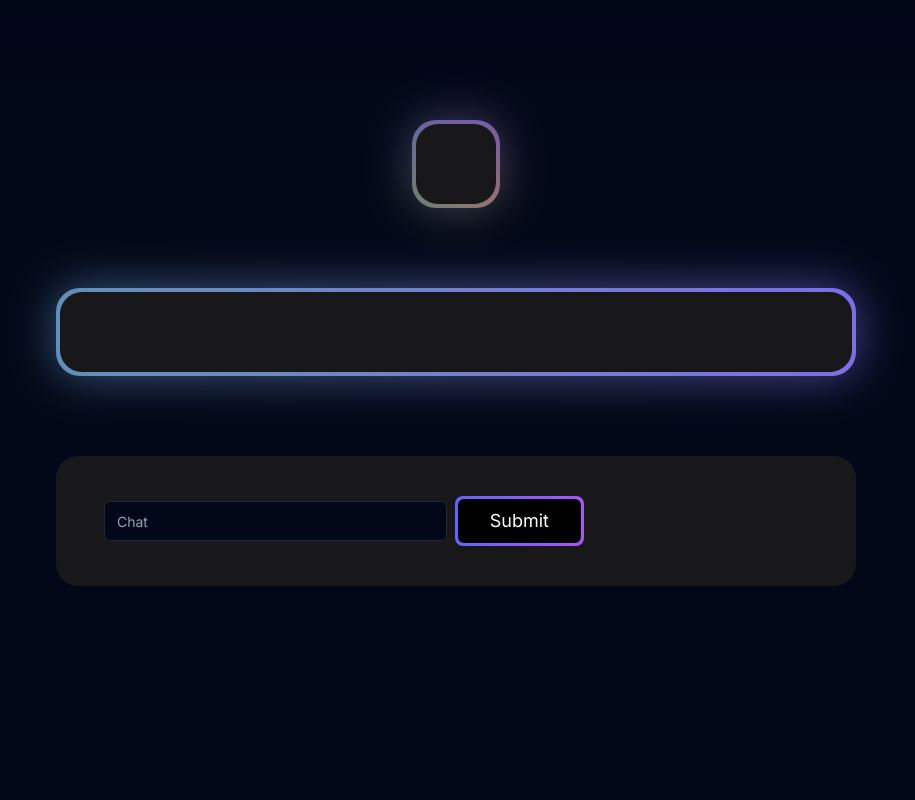
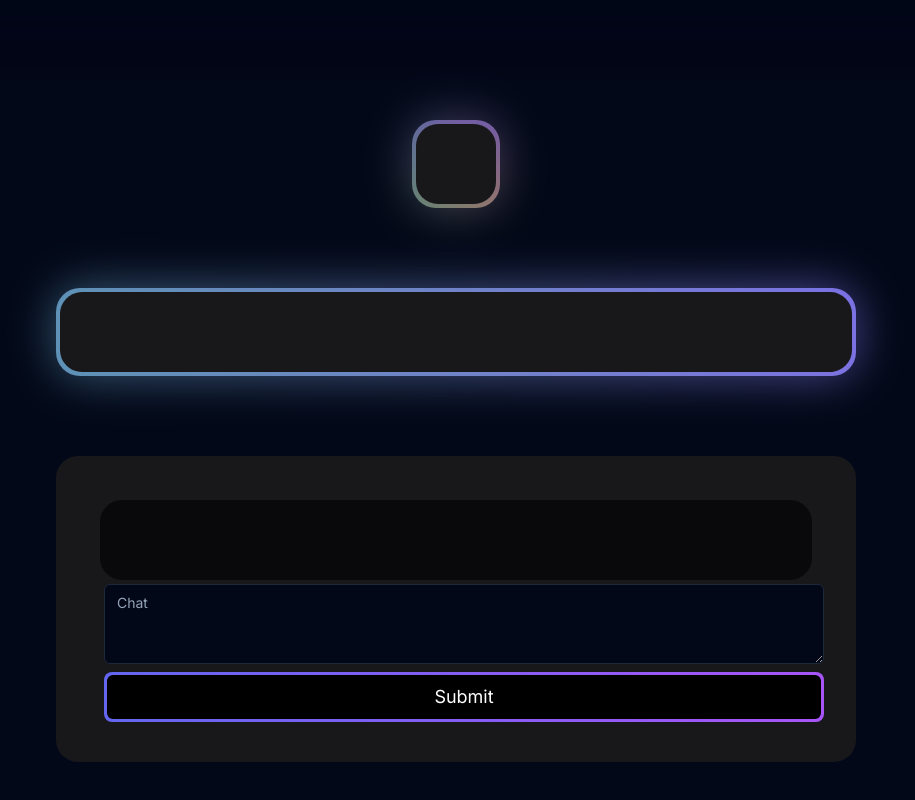
Before and after one commit to EpicLiem/epic-cooker, a Next.js app: page /recipe in a window 1280 px wide. Shown: the part 748-1548 px from the top of the page, without its empty margins (184-1099 px from the left). Before the commit the page ends 1374 px from the top, so only its background shows below. Built offline with nearby package versions, Linux system fonts and the light colour scheme.

Commit message:
qol + bug fixes

```diff
--- a/app/recipe/page.tsx
+++ b/app/recipe/page.tsx
@@ -5,7 +5,9 @@ import React, {useState} from "react";
 import {motion} from "framer-motion";
 import {LampContainer} from "@/components/ui/lamp";
 import {BackgroundGradient} from "@/components/ui/background-gradient"
-import {Input} from "@/components/ui/input";
+import { Textarea } from "@/components/ui/textarea"
+import { Skeleton } from "@/components/ui/skeleton"
+
 
 async function getChat(ingredients, instructions, title, servings, message) {
     ;
@@ -18,6 +20,7 @@ async function getChat(ingredients, instructions, title, servings, message) {
 
 export default function Home() {
     const [result, setResult] = useState([]);
+    const [isLoading, setIsLoading] = useState(false);
     const searchParams = useSearchParams()
     const ingredients = searchParams.get('ingredients')
     const instructions = searchParams.get('instructions')
@@ -31,10 +34,12 @@ export default function Home() {
     };
 
     const submitChat = async () => {
+        setIsLoading(true)
         const chat = await getChat(ingredients, instructions, title, servings, chatQuery)
         // @ts-ignore
         console.log([chat["content"]])
         setResult([chat["content"]])
+        setIsLoading(false)
     };
     return (
         <main>
@@ -75,32 +80,52 @@ export default function Home() {
             <div className="flex justify-center items-center p-10">
                 <BackgroundGradient
                     className="flex items-center space-x-2 text-lg rounded-[22px] p-4 sm:p-10 bg-white dark:bg-zinc-900"
-                containerClassName="w-2/3">
-                    <p >
+                    containerClassName="w-2/3">
+                    <p>
                         {instructions}
                     </p>
                 </BackgroundGradient>
             </div>
 
             <div className="flex justify-center items-center p-10 w-screen">
-                <div className="flex items-center space-x-2 text-lg rounded-[22px] p-4 sm:p-10 bg-white dark:bg-zinc-900 w-2/3">
-                    <div>
-                        {result.map((x, idx) => (
-                            <span>{x}</span>
-                                ))}
+                <div
+                    className="flex-col items-center space-x-2 text-lg rounded-[22px] p-4 sm:p-10 bg-white dark:bg-zinc-900 w-2/3">
+
+                    <div className="justify-center items-center p-1">
+                        <div
+                            className="items-center space-x-2 text-lg rounded-[22px] p-4 sm:p-10 bg-white dark:bg-zinc-950">
+                            {!isLoading ? result.map((x, idx) => (
+                                <span>{x}</span>
+                            ))
+                            :
+                                <div className="space-y-2">
+                                    <Skeleton className="h-4 w-3/4" />
+                                    <Skeleton className="h-4 w-2/3" />
+                                    <Skeleton className="h-4 w-4/5" />
+                                </div>
+                            }
+                        </div>
                     </div>
 
-                    <div className="flex w-2/3 items-center space-x-2">
-                        <Input type="chat" placeholder="Chat" value={chatQuery} onChange={handleSearchChange}
-                               onKeyDown={handleSearchChange}/>
-                        <button className="p-[3px] relative" onClick={submitChat}>
+                    <div className="grid w-full gap-2">
+                        <Textarea placeholder="Chat" value={chatQuery} onChange={handleSearchChange}
+                               onKeyDown={handleSearchChange} disabled={isLoading}/>
+                        {!isLoading ?
+                        <button className="p-[3px] relative" onClick={submitChat} disabled={isLoading}>
                             <div
-                                className="absolute inset-0 bg-gradient-to-r from-indigo-500 to-purple-500 rounded-lg"/>
+                                className="absolute inset-0 bg-gradient-to-r from-indigo-500 to-purple-500 rounded-lg disabled:bg-zinc-800"/>
                             <div
-                                className="px-8 py-2  bg-black rounded-[6px]  relative group transition duration-200 text-white hover:bg-transparent">
+                                className="px-8 py-2  bg-black rounded-[6px]  relative group transition duration-200 text-white hover:bg-transparent disabled:bg-zinc-800">
                                 Submit
                             </div>
                         </button>
+                            :
+                            <button
+                                className="px-4 py-3 backdrop-blur-sm border border-black rounded-md hover:shadow-[0px_0px_4px_4px_rgba(0,0,0,0.1)] bg-white/[0.2] text-sm transition duration-200"
+                                disabled={isLoading}>
+                                Submit
+                            </button>
+                        }
                     </div>
 
                 </div>
--- /dev/null
+++ b/components/ui/skeleton.tsx
@@ -0,0 +1,15 @@
+import { cn } from "@/lib/utils"
+
+function Skeleton({
+  className,
+  ...props
+}: React.HTMLAttributes<HTMLDivElement>) {
+  return (
+    <div
+      className={cn("animate-pulse rounded-md bg-muted", className)}
+      {...props}
+    />
+  )
+}
+
+export { Skeleton }
--- /dev/null
+++ b/components/ui/textarea.tsx
@@ -0,0 +1,24 @@
+import * as React from "react"
+
+import { cn } from "@/lib/utils"
+
+export interface TextareaProps
+  extends React.TextareaHTMLAttributes<HTMLTextAreaElement> {}
+
+const Textarea = React.forwardRef<HTMLTextAreaElement, TextareaProps>(
+  ({ className, ...props }, ref) => {
+    return (
+      <textarea
+        className={cn(
+          "flex min-h-[80px] w-full rounded-md border border-input bg-background px-3 py-2 text-sm ring-offset-background placeholder:text-muted-foreground focus-visible:outline-none focus-visible:ring-2 focus-visible:ring-ring focus-visible:ring-offset-2 disabled:cursor-not-allowed disabled:opacity-50",
+          className
+        )}
+        ref={ref}
+        {...props}
+      />
+    )
+  }
+)
+Textarea.displayName = "Textarea"
+
+export { Textarea }
```
Also changed, not shown: 1 other file (tests, documents, lock files or other folders).
